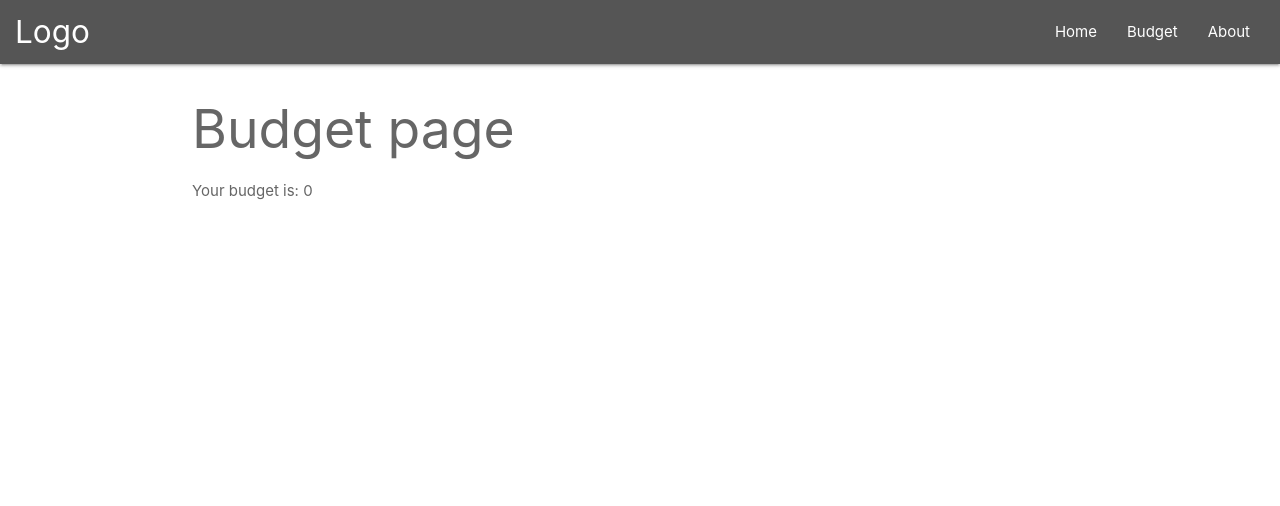
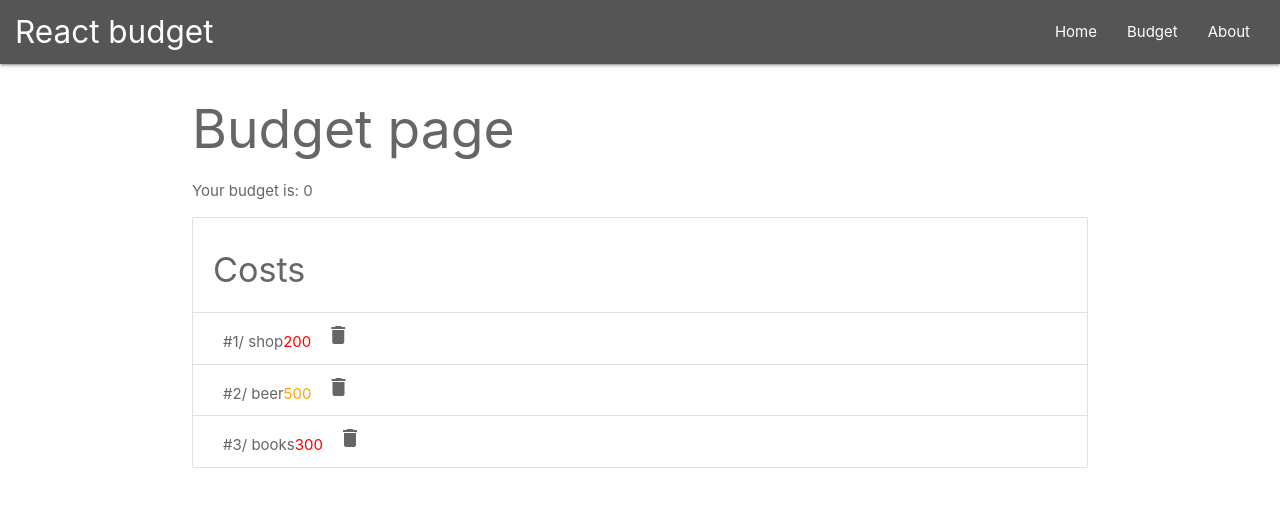
Before and after one commit to yuriiholskiy/react-budget, a React (Create React App) app: page /budget in a window 1280 px wide. Shown: the top 506 px of the page. Built offline with nearby package versions, Linux system fonts and the light colour scheme.

Commit message:
working on budget page

```diff
--- a/public/index.html
+++ b/public/index.html
@@ -10,6 +10,7 @@
       content="Web site created using create-react-app"
     />
     <link rel="apple-touch-icon" href="%PUBLIC_URL%/logo192.png" />
+    <link href="https://fonts.googleapis.com/icon?family=Material+Icons" rel="stylesheet">
     <link rel="stylesheet" href="https://cdnjs.cloudflare.com/ajax/libs/materialize/1.0.0/css/materialize.min.css">
     <title>React App</title>
   </head>
--- a/src/App.tsx
+++ b/src/App.tsx
@@ -12,11 +12,23 @@ import AboutPage from './pages/about.page';
 import NavbarComponent from './components/navbar.component';
 
 // providers
-import BudgetContext, { IBudget } from './providers/budget.provider';
+import BudgetContext from './providers/budget.provider';
+
+// utils
+import { IBudget, ICost } from './utils/interfaces';
+import { getFromStorage } from './utils/local-storage';
+import defaultCosts from './utils/costs';
 
 // markup
 const App: React.FC = () => {
-	const [budget, setBudget] = React.useState<number>(0);
+	const [budget, setBudget] = React.useState<number>(+getFromStorage('budget')!);
+	const [costs, setCosts] = React.useState<Array<ICost>>(defaultCosts);
+
+	const handleDeleteCost = (id: string) => {
+		console.log(id);
+	};
+
+
 	const budgetContext: IBudget = {
 		budget,
 		setBudget
@@ -30,7 +42,10 @@ const App: React.FC = () => {
 
 						<Switch>
 							<Route exact path="/" component={HomePage} />
-							<Route path="/budget" component={BudgetPage} />
+							<Route path="/budget" render={(props) => <BudgetPage {...props}
+																			 costs={costs}
+																			 handleDeleteCost={handleDeleteCost} />
+							} />
 							<Route path="/about" component={AboutPage} />
 						</Switch>
 					</div>
--- a/src/components/navbar.component.tsx
+++ b/src/components/navbar.component.tsx
@@ -7,7 +7,7 @@ const NavbarComponent: React.FC = () => {
     <header>
     	<nav className="px-1 app-budget-nav">
 		    <div className="nav-wrapper">
-		      <Link to="/" className="brand-logo">Logo</Link>
+		      <Link to="/" className="brand-logo">React budget</Link>
 		      <ul id="nav-mobile" className="right hide-on-med-and-down">
 		        <li>
 		        	<Link to="/">Home</Link>
--- a/src/pages/budget.page.tsx
+++ b/src/pages/budget.page.tsx
@@ -1,14 +1,40 @@
 import React from 'react';
-import { getFromStorage } from '../utils/local-storage';
+import BudgetContext from '../providers/budget.provider';
 
-const BudgetPage: React.FC = () => {
-	const budget = getFromStorage('budget') ? getFromStorage('budget') : 0;
+import { ICost, IBudget } from '../utils/interfaces';
+
+type BudgetPageProps = {
+	costs: Array<ICost>,
+	handleDeleteCost(id: string): void
+};
+
+const BudgetPage: React.FC<BudgetPageProps> = ({ costs, handleDeleteCost }) => {
+	const { budget } = React.useContext<IBudget>(BudgetContext);
+
+	const renderCosts = costs.map(({ id, title, cost, color }, index) => {
+		return (
+			<li className="collection-item" key={id}>
+				#{index + 1}/ {title}
+				<span style={{'color': color}}>{cost}</span>
+
+				<i className="material-icons cp px-1"
+						 onClick={() => handleDeleteCost(id)}>delete</i>
+			</li>
+		);
+	});
 
   return (
   	<>
 	  	<h2>Budget page</h2>
 
 	  	<p>Your budget is: {budget}</p>
+
+	  	  <ul className="collection with-header mt-1">
+	        <li className="collection-header">
+	        	<h4>Costs</h4>
+	        </li>
+	        {renderCosts}
+	      </ul>
   	</>
   );
 };
--- a/src/pages/home.page.tsx
+++ b/src/pages/home.page.tsx
@@ -1,7 +1,9 @@
 import React from 'react';
 
-import BudgetContext, { IBudget } from '../providers/budget.provider';
+import BudgetContext from '../providers/budget.provider';
 
+
+import { IBudget } from '../utils/interfaces';
 import { setToStorage } from '../utils/local-storage';
 
 type Props = {
@@ -10,15 +12,15 @@ type Props = {
 
 const HomePage: React.FC<Props> = ({ history }) => {
 	const { budget, setBudget } = React.useContext<IBudget>(BudgetContext);
-
 	const handleClick = () => {
 		setToStorage('budget', budget);
 		history.push('/budget');
 	};
+
   return (
   	<>
 	    <h2>Hello there. This is budget app, creating by React + typescript.</h2>
-  		<div className="input-field col s12">
+  		<div className="input-field">
 	      <input id="budget"
 	      			 type="number"
 	      			 className="validate"
@@ -29,7 +31,7 @@ const HomePage: React.FC<Props> = ({ history }) => {
 	    </div>
 
 	    <button className="btn app-budget-btn"
-	    				disabled={budget <= 0}
+	    				disabled={budget === 0}
 	    				onClick={handleClick}>
 	    				Set budget and go
 	    </button>
--- a/src/providers/budget.provider.ts
+++ b/src/providers/budget.provider.ts
@@ -1,10 +1,6 @@
 import React from 'react';
 
-export interface IBudget {
-	budget: number;
-	setBudget: React.Dispatch<React.SetStateAction<number>>;
-};
-
+import { IBudget } from '../utils/interfaces';
 const BudgetContext = React.createContext<IBudget | any>(0);
 
 export default BudgetContext;
--- /dev/null
+++ b/src/utils/costs.ts
@@ -0,0 +1,26 @@
+import { uuid } from './uuid';
+
+import { ICost } from './interfaces';
+const defaultCosts: Array<ICost> = [
+	{
+		id: uuid(),
+		title: 'shop',
+		cost: 200,
+		color: 'red'
+	},
+	{
+		id: uuid(),
+		title: 'beer',
+		cost: 500,
+		color: 'orange'
+	},
+	{
+		id: uuid(),
+		title: 'books',
+		cost: 300,
+		color: 'red'
+	}
+];
+
+
+export default defaultCosts;
--- /dev/null
+++ b/src/utils/interfaces.ts
@@ -0,0 +1,11 @@
+export interface ICost {
+	id: string;
+	title: string;
+	cost: number;
+	color: string;
+}
+
+export interface IBudget {
+	budget: number;
+	setBudget: React.Dispatch<React.SetStateAction<number>>;
+};
--- /dev/null
+++ b/src/utils/uuid.ts
@@ -0,0 +1 @@
+export const uuid = () => '_' + Math.random().toString(16).slice(2);
```
